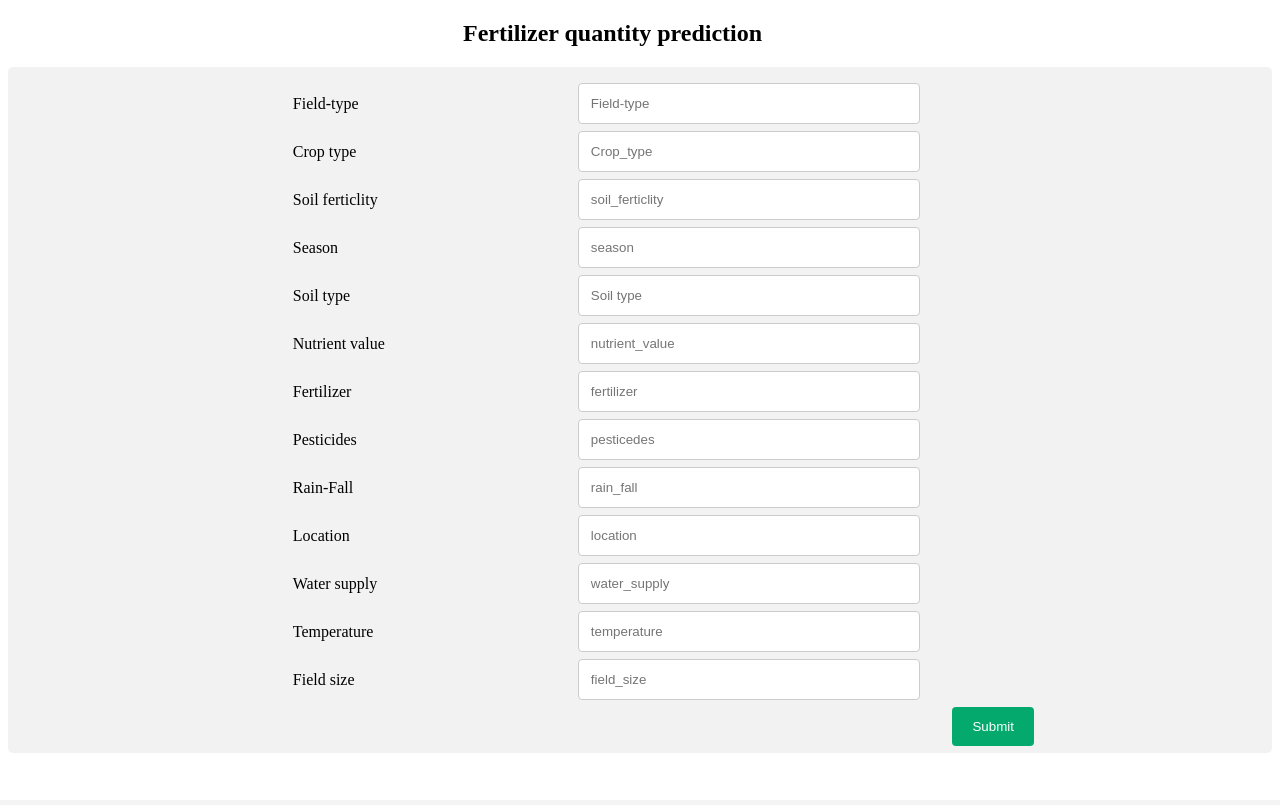
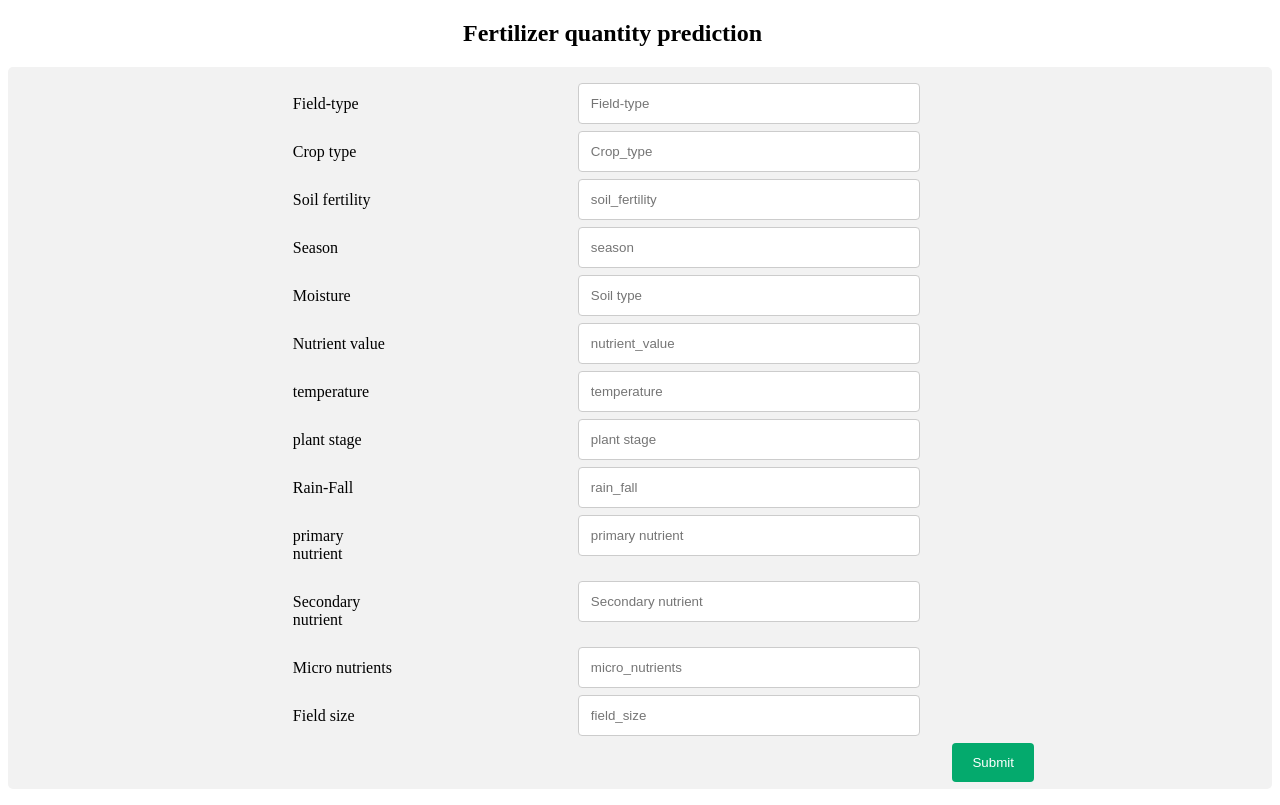
Before and after one commit to lithu-lithish/bostonmlregression, a Flask app: page / in a window 1280 px wide. Before the commit the page ends 746 px from the top, so only its background shows below. Run offline with Flask 2, Linux system fonts and the light colour scheme; parts of the project's set-up code (start-up, migrations or seed data) failed here and were passed over.

Commit message:
final changes

```diff
--- a/templates/home.html
+++ b/templates/home.html
@@ -149,13 +149,13 @@
 
           <div class="row">
             <div class="col-25">
-              <label for="lname">Soil ferticlity</label>
+              <label for="lname">Soil fertility</label>
             </div>
             <div class="col-75">
               <input
                 type="text"
                 name="INDUS"
-                placeholder="soil_ferticlity"
+                placeholder="soil_fertility"
                 required="required"
               />
             </div>
@@ -177,7 +177,7 @@
 
           <div class="row">
             <div class="col-25">
-              <label for="lname">Soil type</label>
+              <label for="lname">Moisture</label>
             </div>
             <div class="col-75">
               <input
@@ -205,13 +205,13 @@
 
           <div class="row">
             <div class="col-25">
-              <label for="lname">Fertilizer</label>
+              <label for="lname">temperature</label>
             </div>
             <div class="col-75">
               <input
                 type="text"
                 name="Age"
-                placeholder="fertilizer"
+                placeholder="temperature"
                 required="required"
               />
             </div>
@@ -219,13 +219,13 @@
 
           <div class="row">
             <div class="col-25">
-              <label for="lname">Pesticides</label>
+              <label for="lname">plant stage</label>
             </div>
             <div class="col-75">
               <input
                 type="text"
                 name="DIS"
-                placeholder="pesticedes"
+                placeholder="plant stage"
                 required="required"
               />
             </div>
@@ -247,13 +247,13 @@
 
           <div class="row">
             <div class="col-25">
-              <label for="lname">Location</label>
+              <label for="lname">primary nutrient</label>
             </div>
             <div class="col-75">
               <input
                 type="text"
                 name="TAX"
-                placeholder="location"
+                placeholder="primary nutrient"
                 required="required"
               />
             </div>
@@ -261,13 +261,13 @@
 
           <div class="row">
             <div class="col-25">
-              <label for="lname">Water supply</label>
+              <label for="lname">Secondary nutrient</label>
             </div>
             <div class="col-75">
               <input
                 type="text"
                 name="PTRATIO"
-                placeholder="water_supply"
+                placeholder="Secondary nutrient"
                 required="required"
               />
             </div>
@@ -275,13 +275,13 @@
 
           <div class="row">
             <div class="col-25">
-              <label for="lname">Temperature</label>
+              <label for="lname">Micro nutrients</label>
             </div>
             <div class="col-75">
               <input
                 type="text"
                 name="B"
-                placeholder="temperature"
+                placeholder="micro_nutrients"
                 required="required"
               />
             </div>
```
